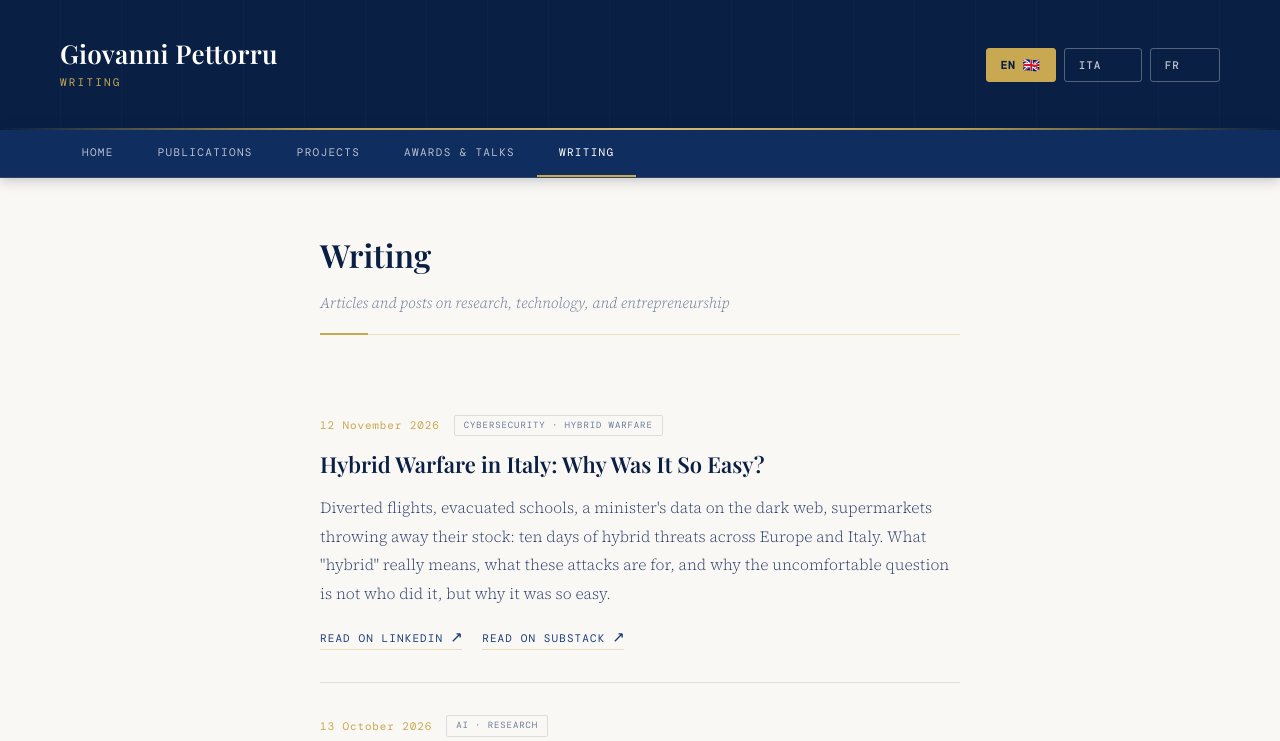
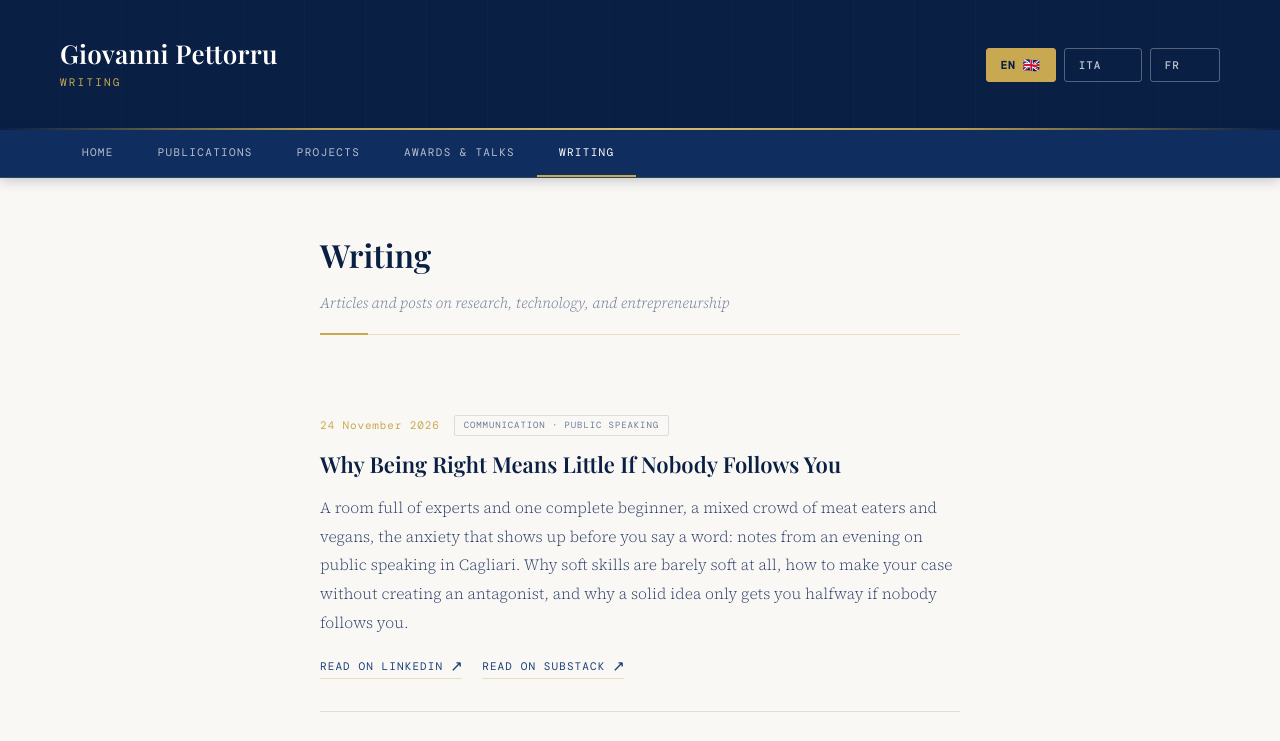
Before and after one commit to GiovanniPettorru/giovannipettorru.github.io, a plain HTML site: page writing.html in a window 1280 px wide. Shown: the top 741 px of the page. Drawn offline with nearby package versions, Linux system fonts and the light colour scheme; a web font is replaced by a local one.

Commit message:
Update article

```diff
--- a/writing.html
+++ b/writing.html
@@ -51,7 +51,27 @@
                 <p id="writing-subtitle">Articles and posts on research, technology, and entrepreneurship</p>
             </div>
 
-            <!-- ── POST 7 — Latest ── -->
+            <!-- ── POST 8 — Latest ── -->
+            <article class="post-card">
+                <div class="post-meta">
+                    <span class="post-date" id="post8-date">24 November 2026</span>
+                    <span class="post-badge" id="post8-badge">Communication · Public Speaking</span>
+                </div>
+                <div class="post-title" id="post8-title">Why Being Right Means Little If Nobody Follows You</div>
+                <div class="post-excerpt" id="post8-excerpt">A room full of experts and one complete beginner, a mixed crowd of meat eaters and vegans, the anxiety that shows up before you say a word: notes from an evening on public speaking in Cagliari. Why soft skills are barely soft at all, how to make your case without creating an antagonist, and why a solid idea only gets you halfway if nobody follows you.</div>
+                <div class="post-links" style="display:flex; gap:1.25rem; flex-wrap:wrap;">
+                    <a href="https://www.linkedin.com/pulse/perch%25C3%25A9-non-basta-avere-ragione-se-nessuno-ti-segue-why-pettorru-miuyf" target="_blank" rel="noopener noreferrer" class="post-link" id="post8-link">
+                        Read on LinkedIn
+                        <svg viewBox="0 0 12 12" fill="none" stroke="currentColor" stroke-width="1.5"><path d="M2 10L10 2M10 2H6M10 2V6"/></svg>
+                    </a>
+                    <a href="https://giovannipettorru.substack.com/p/perche-non-basta-avere-ragione-se?r=4mdwgs&utm_campaign=post&utm_medium=web&showWelcomeOnShare=true" target="_blank" rel="noopener noreferrer" class="post-link" id="post8-link-sub">
+                        Read on Substack
+                        <svg viewBox="0 0 12 12" fill="none" stroke="currentColor" stroke-width="1.5"><path d="M2 10L10 2M10 2H6M10 2V6"/></svg>
+                    </a>
+                </div>
+            </article>
+
+            <!-- ── POST 7 ── -->
             <article class="post-card">
                 <div class="post-meta">
                     <span class="post-date" id="post7-date">12 November 2026</span>
@@ -170,6 +190,13 @@
                 title: 'Writing',
                 subtitle: 'Articles and posts on research, technology, and entrepreneurship',
 
+                post8Date:    '24 November 2026',
+                post8Badge:   'Communication · Public Speaking',
+                post8Title:   'Why Being Right Means Little If Nobody Follows You',
+                post8Excerpt: 'A room full of experts and one complete beginner, a mixed crowd of meat eaters and vegans, the anxiety that shows up before you say a word: notes from an evening on public speaking in Cagliari. Why soft skills are barely soft at all, how to make your case without creating an antagonist, and why a solid idea only gets you halfway if nobody follows you.',
+                post8Link:    'Read on LinkedIn',
+                post8LinkSub: 'Read on Substack',
+
                 post7Date:    '12 November 2026',
                 post7Badge:   'Cybersecurity · Hybrid Warfare',
                 post7Title:   'Hybrid Warfare in Italy: Why Was It So Easy?',
@@ -216,6 +243,13 @@
                 title: 'Articoli',
                 subtitle: 'Articoli e post su ricerca, tecnologia e imprenditorialità',
 
+                post8Date:    '24 novembre 2026',
+                post8Badge:   'Comunicazione · Public Speaking',
+                post8Title:   'Perché non basta avere ragione se nessuno ti segue',
+                post8Excerpt: 'Una sala piena di esperti e un solo profano, un pubblico misto di carnivori e vegani, l\'ansia che arriva prima ancora di aprire bocca: appunti da una serata sul public speaking a Cagliari. Perché le soft skill hanno ben poco di soft, come sostenere una tesi senza creare un antagonista e perché un\'idea solida è solo metà del percorso se nessuno ti segue.',
+                post8Link:    'Leggi su LinkedIn',
+                post8LinkSub: 'Leggi su Substack',
+
                 post7Date:    '12 novembre 2026',
                 post7Badge:   'Cybersecurity · Guerra ibrida',
                 post7Title:   'Guerra ibrida in Italia: perché è stato così facile?',
@@ -261,6 +295,13 @@
                 navHome: 'Accueil', navPub: 'Publications', navProj: 'Projets', navTalks: 'Prix & Talks', navWriting: 'Articles',
                 title: 'Articles',
                 subtitle: 'Articles et posts sur la recherche, la technologie et l\'entrepreneuriat',
+
+                post8Date:    '24 novembre 2026',
+                post8Badge:   'Communication · Prise de parole',
+                post8Title:   'Pourquoi avoir raison ne suffit pas si personne ne vous suit',
+                post8Excerpt: 'Une salle remplie d\'experts et un seul néophyte, un public mêlant carnivores et végans, l\'anxiété qui monte avant même d\'ouvrir la bouche : notes d\'une soirée consacrée à la prise de parole en public à Cagliari. Pourquoi les soft skills n\'ont de soft que le nom, comment défendre une thèse sans se créer d\'adversaires et pourquoi une idée solide ne vous mène qu\'à mi-chemin si personne ne vous suit.',
+                post8Link:    'Lire sur LinkedIn',
+                post8LinkSub: 'Lire sur Substack',
 
                 post7Date:    '12 novembre 2026',
                 post7Badge:   'Cybersécurité · Guerre hybride',
@@ -313,6 +354,13 @@
         document.getElementById('nav-writing').innerText      = t.navWriting;
         document.getElementById('writing-title').innerText    = t.title;
         document.getElementById('writing-subtitle').innerText = t.subtitle;
+
+        document.getElementById('post8-date').innerText    = t.post8Date;
+        document.getElementById('post8-badge').innerText   = t.post8Badge;
+        document.getElementById('post8-title').innerText   = t.post8Title;
+        document.getElementById('post8-excerpt').innerText = t.post8Excerpt;
+        document.getElementById('post8-link').childNodes[0].textContent     = t.post8Link + ' ';
+        document.getElementById('post8-link-sub').childNodes[0].textContent = t.post8LinkSub + ' ';
 
         document.getElementById('post7-date').innerText    = t.post7Date;
         document.getElementById('post7-badge').innerText   = t.post7Badge;
```
